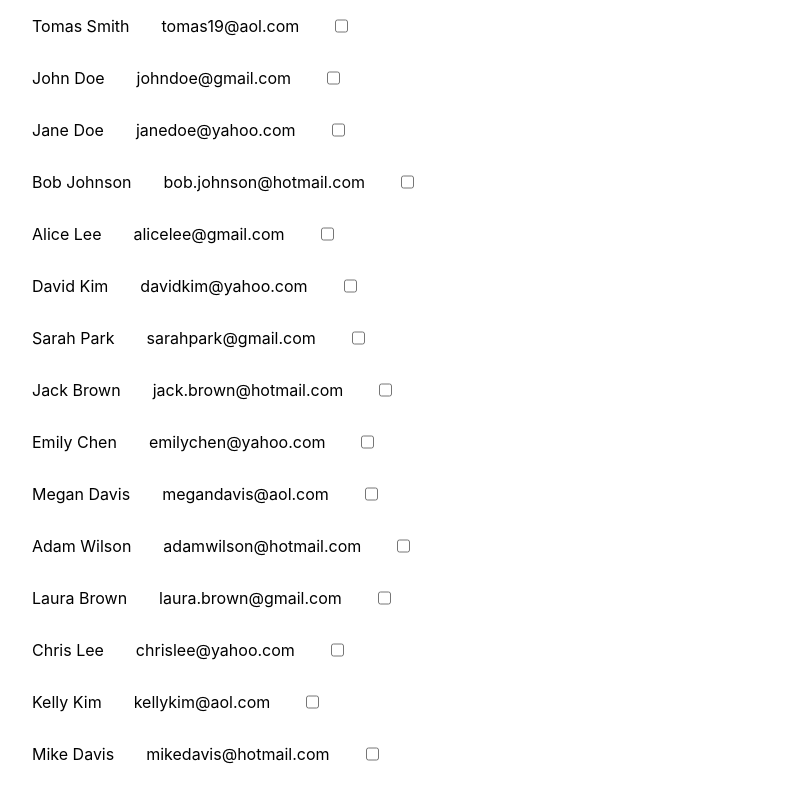
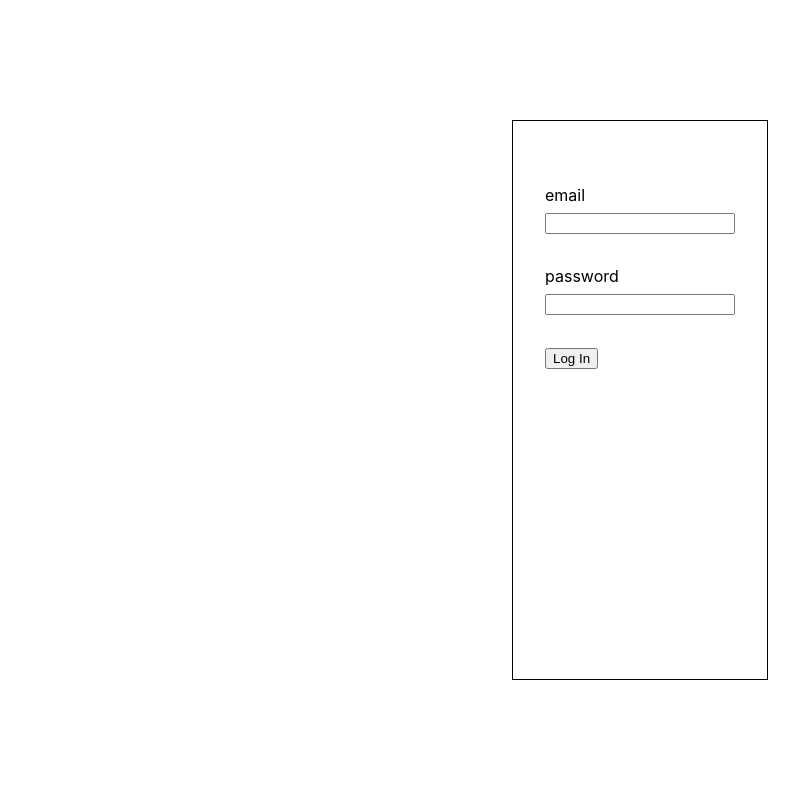
Before and after one commit to Ronkl14/voting-app, a React (Create React App) app: page / in a window 1280 px wide. Shown: the top 797 px of the page, without its empty margins (0-799 px from the left). Built offline with nearby package versions, Linux system fonts and the light colour scheme.

Commit message:
added some logic to login page, working on user va

```diff
--- a/src/App.js
+++ b/src/App.js
@@ -1,16 +1,35 @@
 import "./App.css";
-import Vote from "./pages/Vote";
-import Login from "./pages/Login";
-import Admin from "./pages/Admin";
+import { useState, useEffect } from "react";
+import { PAGES } from "./constants";
+import { Login, Vote, Admin } from "./pages";
+
+const userData = localStorage.getItem("userData")
+  ? JSON.parse(localStorage.getItem("userData"))
+  : null;
 
 function App() {
-  return (
-    <div>
-      <Admin />
-      {/* <Login /> */}
-      {/* <Vote /> */}
-    </div>
-  );
+  const [page, setPage] = useState("login");
+
+  const [login, vote, admin] = PAGES;
+
+  useEffect(() => {
+    if (!userData) {
+      setPage(login);
+    } else {
+      setPage(vote);
+    }
+  }, [login, vote]);
+
+  switch (page) {
+    case login:
+      return <Login setPage={setPage} />;
+    case vote:
+      return <Vote setPage={setPage} />;
+    case admin:
+      return <Admin setPage={setPage} />;
+    default:
+      return <Login setPage={setPage} />;
+  }
 }
 
 export default App;
--- a/src/components/Login/LoginButton.js
+++ b/src/components/Login/LoginButton.js
@@ -1,7 +1,11 @@
 import React from "react";
 
-const LoginButton = () => {
-  return <button>Sign In</button>;
+const LoginButton = ({ isLoading }) => {
+  return (
+    <button type="submit" className="btn btn-block" disabled={isLoading}>
+      {isLoading ? "Loading..." : "Log In"}
+    </button>
+  );
 };
 
 export default LoginButton;
--- /dev/null
+++ b/src/constants/index.js
@@ -0,0 +1 @@
+export const PAGES = ["login", "vote", "admin"];
--- a/src/pages/Login.js
+++ b/src/pages/Login.js
@@ -2,14 +2,106 @@ import React from "react";
 import FormRow from "../components/Login/FormRow";
 import "../styles/Login.css";
 import LoginButton from "../components/Login/LoginButton";
+import { useState } from "react";
+import { validateEmail } from "../utils/validateEmail";
 
-const Login = () => {
+const Login = ({ setPage }) => {
+  const [values, setValues] = useState({
+    name: "",
+    email: "",
+    password: "",
+  });
+  const [isLoading, setIsLoading] = useState(false);
+
+  const [emailError, setEmailError] = useState({
+    isError: false,
+    message: "",
+  });
+  const [passwordError, setPasswordError] = useState({
+    isError: false,
+    message: "",
+  });
+
+  const handleChange = (e) => {
+    setEmailError({
+      isError: false,
+      message: "",
+    });
+    setPasswordError({
+      isError: false,
+      message: "",
+    });
+    const name = e.target.name;
+    const value = e.target.value;
+
+    setValues({ ...values, [name]: value });
+  };
+
+  const onSubmit = (e) => {
+    e.preventDefault();
+
+    setIsLoading(true);
+
+    const { email, password } = values;
+
+    if (!email || validateEmail(email)) {
+      const message = "Please enter a valid email";
+      setEmailError({
+        isError: true,
+        message,
+      });
+    } else {
+      setEmailError({
+        isError: false,
+        message: "",
+      });
+    }
+
+    if (!password) {
+      const message = "Please enter a password";
+      setPasswordError({
+        isError: true,
+        message,
+      });
+    } else {
+      setPasswordError({
+        isError: false,
+        message: "",
+      });
+    }
+
+    if (!email || validateEmail(email) || !password) {
+      setIsLoading(false);
+      return;
+    } else {
+      localStorage.setItem("userData", JSON.stringify(values));
+
+      setTimeout(() => {
+        window.location.reload(false);
+      }, 2000);
+    }
+  };
+
   return (
     <div className="login-page">
-      <form className="login-form">
-        <FormRow type="email" name="email" />
-        <FormRow type="password" name="password" />
-        <LoginButton />
+      <form className="login-form" onSubmit={onSubmit}>
+        <FormRow
+          type="email"
+          name="email"
+          error={emailError.isError}
+          value={values.email}
+          handleChange={handleChange}
+        />
+        {emailError.isError && <small>{emailError.message}</small>}
+        <FormRow
+          type="password"
+          name="password"
+          error={passwordError.isError}
+          value={values.password}
+          handleChange={handleChange}
+        />
+        {passwordError.isError && <small>{passwordError.message}</small>}
+        <LoginButton isLoading={isLoading} />
       </form>
     </div>
   );
--- /dev/null
+++ b/src/pages/index.js
@@ -0,0 +1,5 @@
+import Login from "./Login";
+import Vote from "./Vote";
+import Admin from "./Admin";
+
+export { Login, Vote, Admin };
--- /dev/null
+++ b/src/utils/validateEmail.js
@@ -0,0 +1,7 @@
+/* eslint-disable no-useless-escape */
+
+export const validateEmail = (email) => {
+  return !email.match(
+    /^(([^<>()[\]\\.,;:\s@\"]+(\.[^<>()[\]\\.,;:\s@\"]+)*)|(\".+\"))@((\[[0-9]{1,3}\.[0-9]{1,3}\.[0-9]{1,3}\.[0-9]{1,3}\])|(([a-zA-Z\-0-9]+\.)+[a-zA-Z]{2,}))$/
+  );
+};
```
